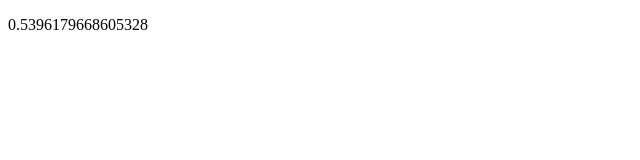
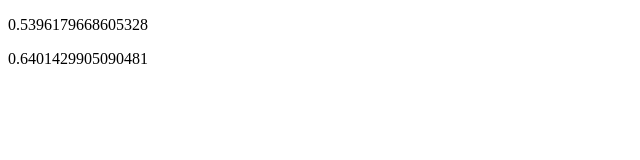
Before and after one commit to Methujan/Tic-Tac-Toe, an Angular app: page / in a window 1280 px wide. Shown: the top 160 px of the page, without its empty margins (0-640 px from the left). Built offline with nearby package versions, Linux system fonts and the light colour scheme.

Commit message:
fixed routing

```diff
--- a/src/app/app.component.html
+++ b/src/app/app.component.html
@@ -1,2 +1,2 @@
-<app-square></app-square>
+<app-square>hey</app-square>
 <router-outlet></router-outlet>
```
Also changed, not shown: src/app/app.module.ts (+9 -2 lines).
